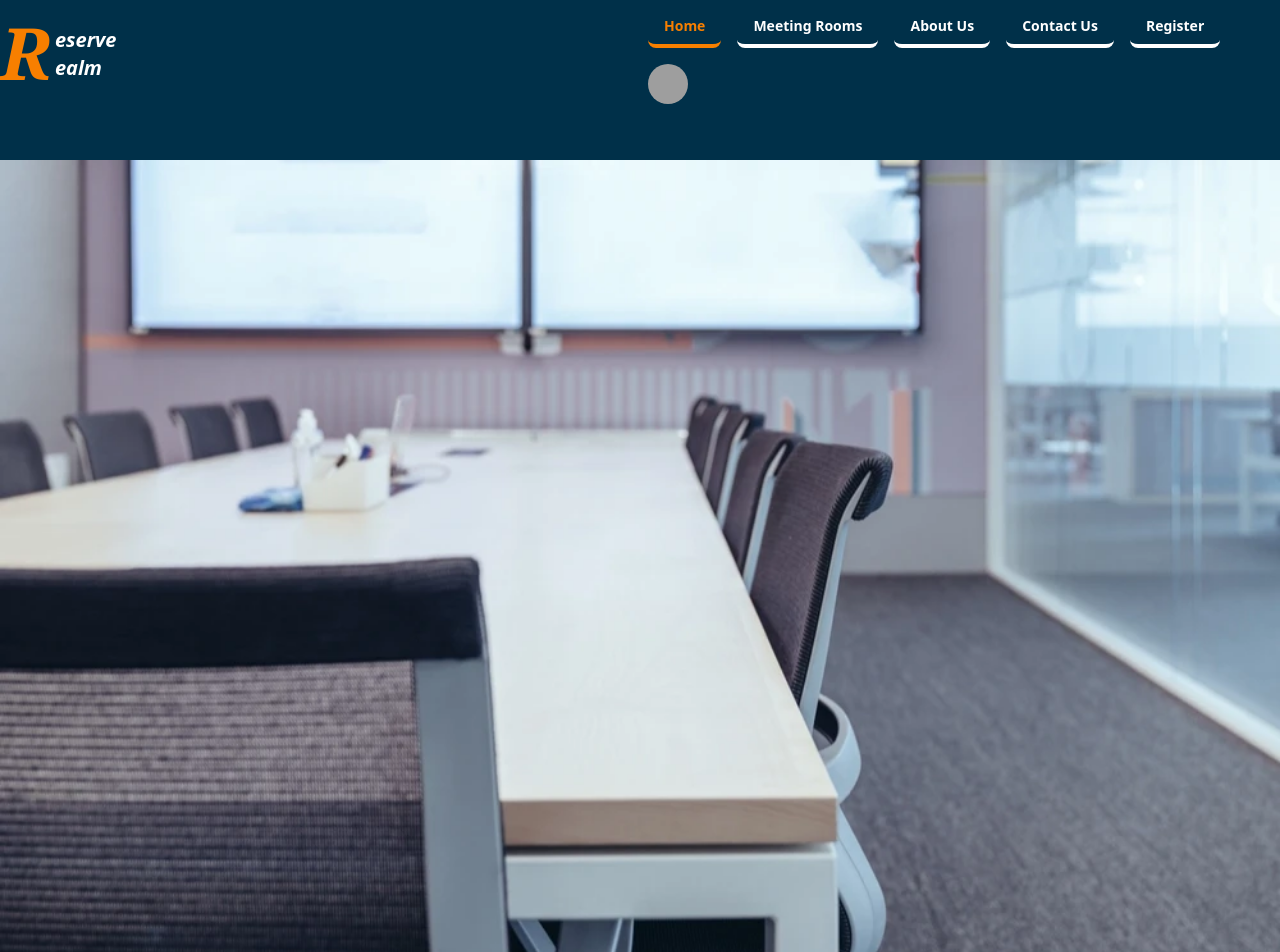
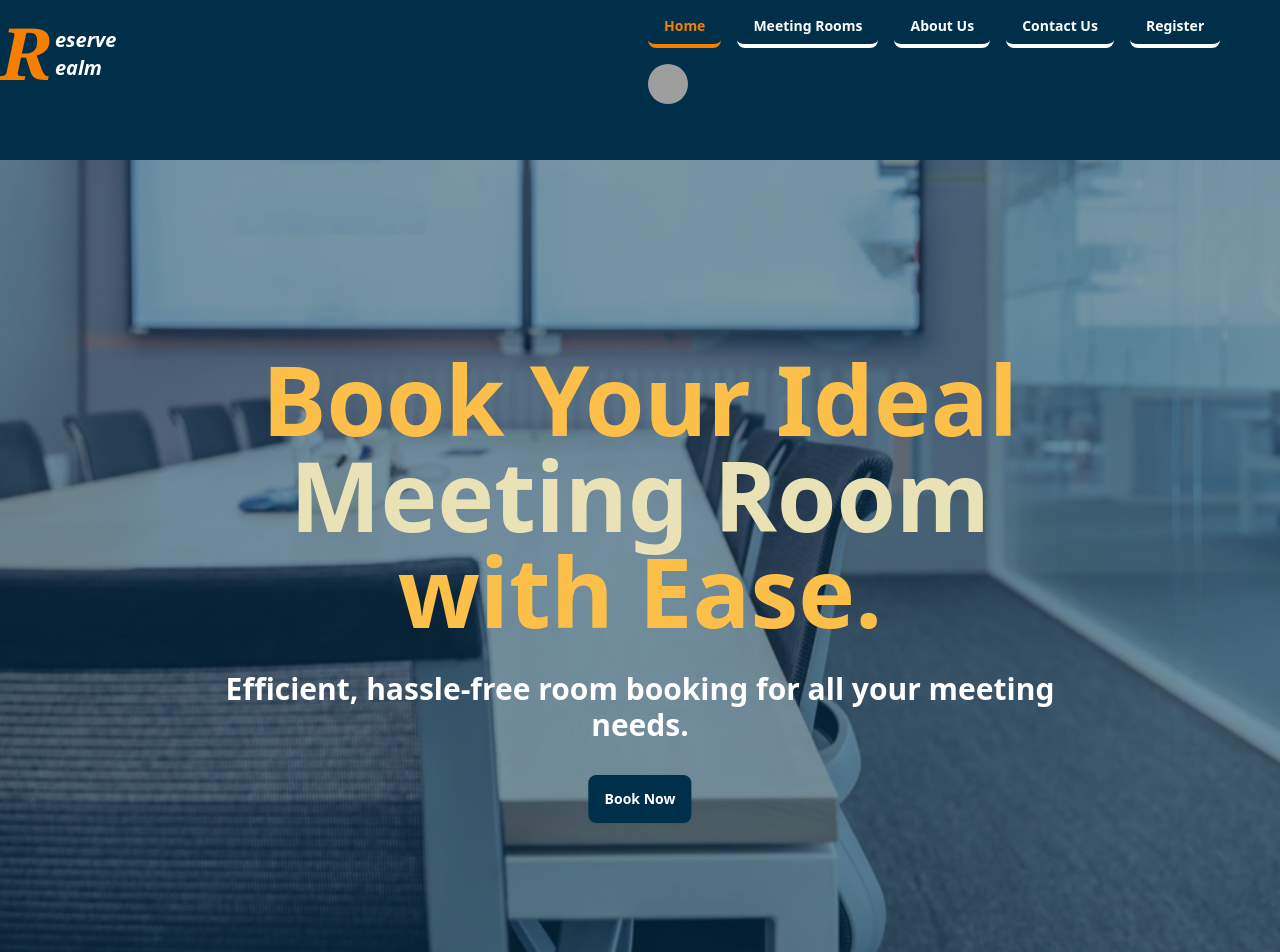
Before and after one commit to Arifprogrammer/apollo-assignment-5-client, a React (Vite) app: page / in a window 1280 px wide. Shown: the top 952 px of the page. Built offline with nearby package versions, Linux system fonts and the light colour scheme; grey boxes are pictures that could not be loaded.

Commit message:
modify hero section

```diff
--- a/src/components/shared/Navbar.tsx
+++ b/src/components/shared/Navbar.tsx
@@ -110,7 +110,7 @@ const Navbar = () => {
   );
 
   return (
-    <section className="fixed z-10 w-full bg-[#003049]">
+    <section className="fixed z-30 w-full bg-[#003049]">
       <div className="navbar p-0 my-container rounded-sm text-white">
         <div className="navbar-start">
           <div className="dropdown">
--- a/src/pages/errorPage/ErrorPage.tsx
+++ b/src/pages/errorPage/ErrorPage.tsx
@@ -12,7 +12,7 @@ const ErrorPage = () => {
         <img src={errorPic} alt="" className="w-full" />
       </div>
       <button
-        className="px-5 py-1 text-xl font-semibold bg-[#FCBF49] rounded-3xl text-black"
+        className="btn bg-[#003049] border-none text-white w-fit text-xl font-semibold"
         onClick={() => navigate("/")}
       >
         Home
--- a/src/pages/home/Home.tsx
+++ b/src/pages/home/Home.tsx
@@ -5,8 +5,21 @@ const Home = () => {
     <main>
       {/* //*Hero */}
       <section className="pt-12 md:pt-24 bg-[#003049]">
-        <div>
+        <div className="relative">
           <img src={room} alt="keyboard" className="size-full" />
+          <div className="absolute z-10 inset-0 bg-[#002f497e]"></div>
+          <div className="absolute z-20 text-center top-1/2 left-1/2 transform -translate-x-1/2 -translate-y-1/2 w-11/12 md:w-4/6 flex flex-col gap-y-2 md:gap-y-6 lg:gap-y-8">
+            <h1 className="text-3xl md:text-5xl lg:text-8xl font-bold text-[#FCBF49]">
+              Book Your Ideal{" "}
+              <span className="text-[#EAE2B7]">Meeting Room</span> with Ease.
+            </h1>
+            <h4 className="text-sm md:text-xl lg:text-3xl font-semibold text-white">
+              Efficient, hassle-free room booking for all your meeting needs.
+            </h4>
+            <button className="btn bg-[#003049] border-none text-white w-fit mx-auto">
+              Book Now
+            </button>
+          </div>
         </div>
       </section>
     </main>
```
